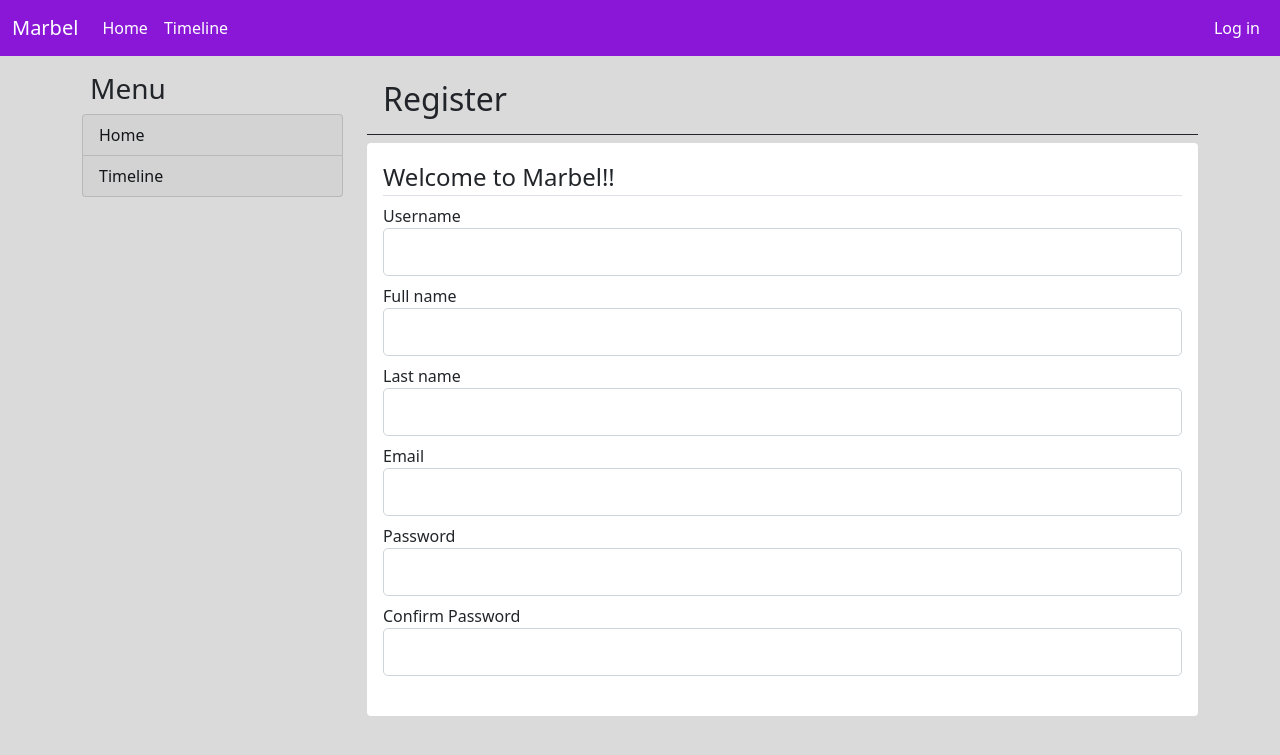
After one commit to Kachornpat/Marbel, a Flask app: page /register in a window 1280 px wide. The commit adds this page. Shown: the top 755 px of the page. Run offline with Flask 3, Linux system fonts and the light colour scheme.

Commit message:
update: add login, register

```diff
--- /dev/null
+++ b/forms.py
@@ -0,0 +1,19 @@
+from flask_wtf import FlaskForm
+from wtforms import StringField, PasswordField, SubmitField, BooleanField
+from wtforms.validators import DataRequired, Length, Email, EqualTo
+
+class RegistrationForm(FlaskForm):
+    username = StringField('Username', validators=[DataRequired(), Length(min=2, max=30)])
+    fullname = StringField('Full name')
+    lastname = StringField('Last name')
+    email = StringField('Email', validators=[DataRequired(), Email()])
+    password = PasswordField('Password', validators=[DataRequired()])
+    confirm_password = PasswordField('Confirm Password', validators=[DataRequired(), EqualTo('password')])
+
+    submit = SubmitField('Sign Up')
+
+class LoginForm(FlaskForm):
+    email = StringField('Email', validators=[DataRequired(), Email()])
+    password = PasswordField('Password', validators=[DataRequired()])
+    remember = BooleanField('Remember Me')
+    submit = SubmitField('Log in')
--- a/run.py
+++ b/run.py
@@ -1,13 +1,13 @@
 from flask import Flask, render_template
+from forms import RegistrationForm, LoginForm
 import os
 
 app = Flask(__name__)
+app.config['SECRET_KEY'] = '6b71aa6324cb02548a704cf0a1c0db17'
+
 
 project_list = [{"id": 1, "name": "Marbel"}, {"id": 2, "name": "Atlas"}]
-
-
 task_list = [{"id": 1, "name": "Model"}, {"id": 2, "name": "Sculpt"}]
-
 
 @app.route("/")
 @app.route("/home")
@@ -16,20 +16,31 @@ def home():
         "home.html", title="Home", project_list=project_list, task_list=task_list
     )
 
+@app.route("/register")
+def register():
+    form = RegistrationForm()
+    return render_template("register.html", title="Register",form=form)
 
-@app.route("/project")
-def project():
-    return render_template("project_detail.html", title="Project", project_list=project_list)
+@app.route("/login")
+def login():
+    form = LoginForm()
+    return render_template("login.html", title="Log in", form=form)
 
 
 @app.route("/project/<int:project_id>")
 def project_detail(project_id):
-    return render_template("project_detail.html", title="Project", project_id=project_id)
 
+    project_name = ""
 
-@app.route("/task")
-def task():
-    return render_template("task_detail.html", title="Task", task_list=task_list)
+    for project in project_list:
+        if project['id'] == project_id:
+            project_name = project['name']
+    return render_template(
+        "project_detail.html",
+        title="Project",
+        project_name=project_name,
+        task_list=task_list,
+    )
 
 
 @app.route("/task/<int:task_id>")
--- a/static/main.css
+++ b/static/main.css
@@ -20,6 +20,10 @@ header {
   background-color: black;
 }
 
+.bg-white{
+  background-color: white;
+}
+
 .nav-link {
   color: white;
 }
--- a/templates/layout.html
+++ b/templates/layout.html
@@ -39,12 +39,6 @@
               <li class="nav-item">
                 <a class="nav-link active" aria-current="page" href="{{ url_for('home') }}">Home</a>
               </li>
-              <li class="nav-item">
-                <a class="nav-link" href="#">Project</a>
-              </li>
-              <li class="nav-item">
-                <a class="nav-link" href="#">Task</a>
-              </li>
               <li class="nav-item me-auto"></li>
                 <a class="nav-link" href="#">Timeline</a>
               </li>
@@ -66,7 +60,7 @@
             <h3>Menu</h3>
           </div>
           <div class="list-group">
-            <a href="#" class="list-group-item list-group-item-action list-group-item-dark">Timeline</a>
+            <a href="#" class="list-group-item list-group-item-action list-group-item-dark">Home</a>
             <a href="#" class="list-group-item list-group-item-action list-group-item-dark">Timeline</a>
           </div>
         </div>
--- /dev/null
+++ b/templates/register.html
@@ -0,0 +1,37 @@
+{% extends "layout.html" %}
+{% block content %}
+<div class="h2 p-3 mb-2 border-bottom border-dark">Register</div>
+<div class="rounded p-3 mb-2 bg-white">
+    <form method="POST" action="">
+        {{ form.hidden_tag() }}
+        <fieldset class="form-group">
+            <legend class="border-bottom mb-2">Welcome to Marbel!!</legend>
+            <div class="form-group mb-2">
+                {{ form.username.label(class="form-control-label") }}
+                {{ form.username(class="form-control form-control-lg") }}
+            </div>
+            <div class="form-group mb-2">
+                {{ form.fullname.label(class="form-control-label") }}
+                {{ form.fullname(class="form-control form-control-lg") }}
+            </div>
+            <div class="form-group mb-2">
+                {{ form.lastname.label(class="form-control-label") }}
+                {{ form.lastname(class="form-control form-control-lg") }}
+            </div>
+            <div class="form-group mb-2">
+                {{ form.email.label(class="form-control-label") }}
+                {{ form.email(class="form-control form-control-lg") }}
+            </div>
+            <div class="form-group mb-2">
+                {{ form.password.label(class="form-control-label") }}
+                {{ form.password(class="form-control form-control-lg") }}
+            </div>
+            <div class="form-group mb-2">
+                {{ form.confirm_password.label(class="form-control-label") }}
+                {{ form.confirm_password(class="form-control form-control-lg") }}
+            </div>
+        </fieldset>
+    </form>
+</div>
+
+{% endblock content %}
```
Also changed, not shown: templates/home.html (+2 -11 lines), templates/login.html (added, +7 -0 lines), templates/project_detail.html (+10 -1 lines), templates/subtask_detail.html (added).
